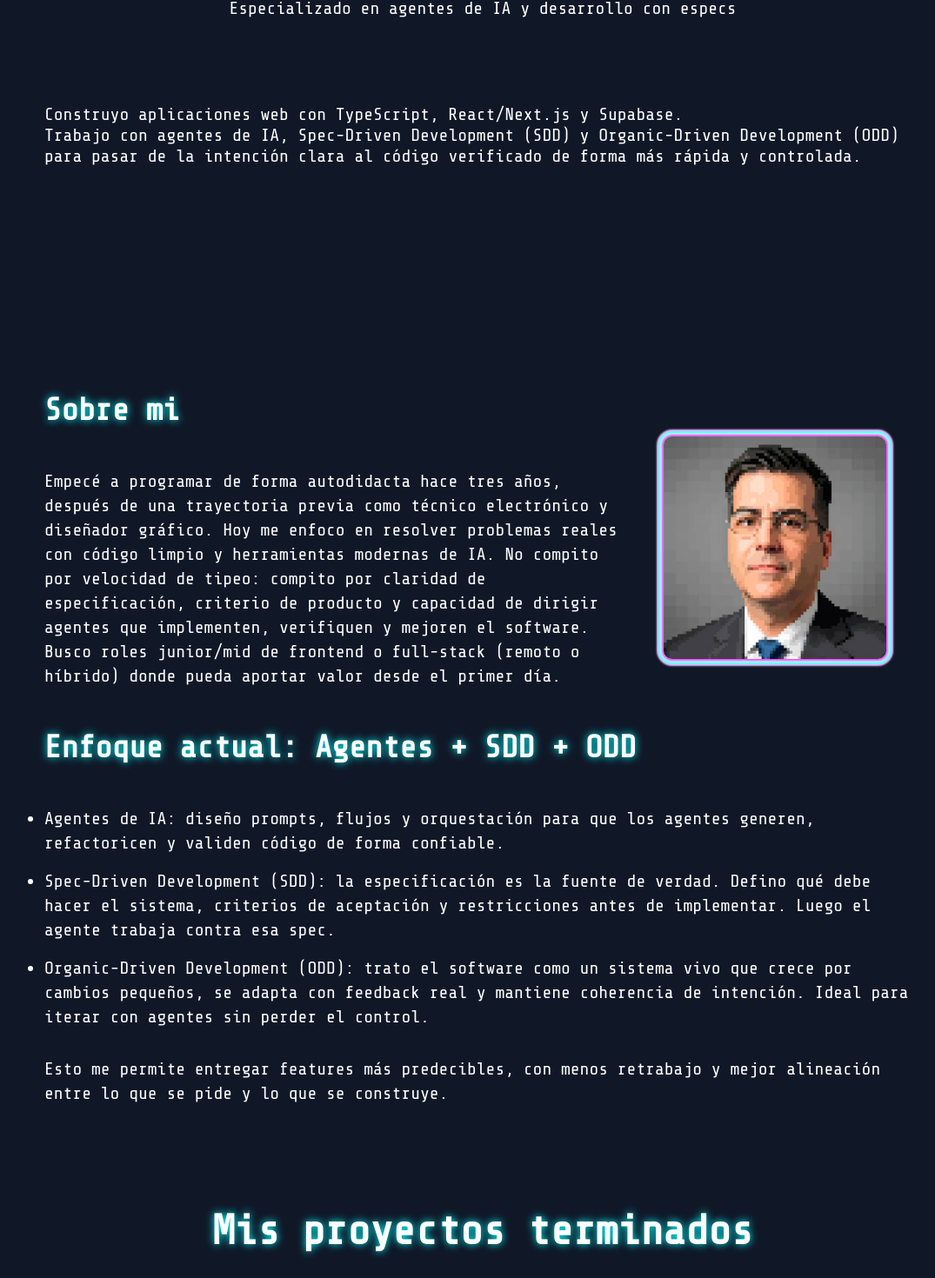
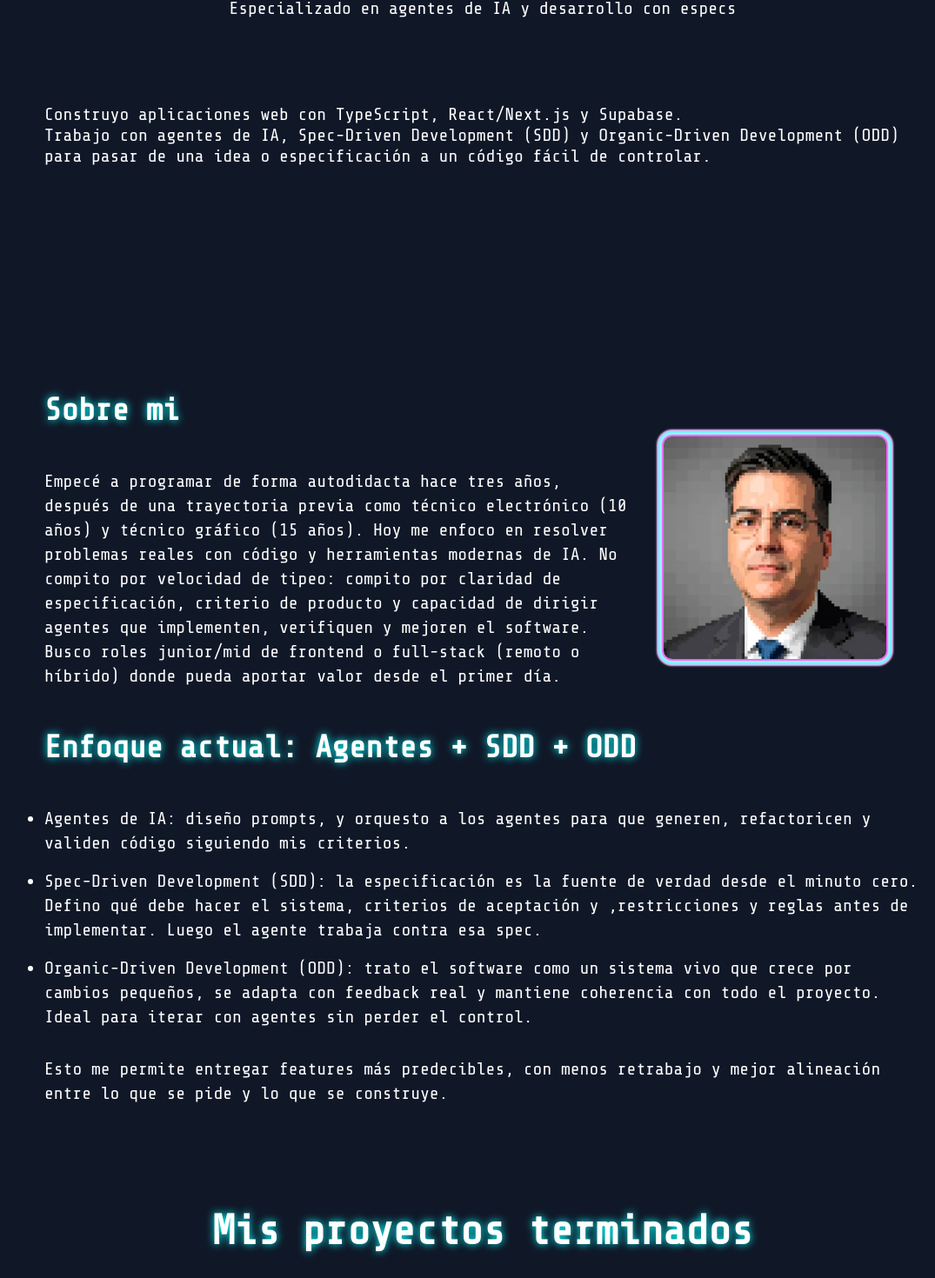
Before and after one commit to AlbertCarri/my-portfolio, a Next.js app: page / in a window 1280 px wide. Shown: the part 500-1970 px from the top of the page at 87% size, without its empty margins (85-1160 px from the left). Built offline with nearby package versions, Linux system fonts and the light colour scheme.

Commit message:
Copyright actual

```diff
--- a/components/AboutMe.jsx
+++ b/components/AboutMe.jsx
@@ -13,8 +13,8 @@ export default function AboutMe() {
           </h2>
           <p className="sm:text-md lg:text-xl text-xs text-left mb-8">
             Empecé a programar de forma autodidacta hace tres años, después de
-            una trayectoria previa como técnico electrónico y diseñador gráfico.
-            Hoy me enfoco en resolver problemas reales con código limpio y
+            una trayectoria previa como técnico electrónico {'(10 años)'} y técnico gráfico {'(15 años)'}.
+            Hoy me enfoco en resolver problemas reales  con código y
             herramientas modernas de IA. No compito por velocidad de tipeo:
             compito por claridad de especificación, criterio de producto y
             capacidad de dirigir agentes que implementen, verifiquen y mejoren
@@ -38,19 +38,19 @@ export default function AboutMe() {
 
       <ul className="sm:text-md lg:text-xl text-xs mb-8 text-left list-disc">
         <li className="mb-4">
-          Agentes de IA: diseño prompts, flujos y orquestación para que los
-          agentes generen, refactoricen y validen código de forma confiable.
+          Agentes de IA: diseño prompts, y orquesto a los agentes para que
+          generen, refactoricen y validen código siguiendo mis criterios.
         </li>
         <li className="mb-4">
           Spec-Driven Development (SDD): la especificación es la fuente de
-          verdad. Defino qué debe hacer el sistema, criterios de aceptación y
-          restricciones antes de implementar. Luego el agente trabaja contra esa
+          verdad desde el minuto cero. Defino qué debe hacer el sistema, criterios de aceptación y
+          ,restricciones y reglas antes de implementar. Luego el agente trabaja contra esa
           spec.
         </li>
         <li className="mb-4">
           Organic-Driven Development (ODD): trato el software como un sistema
           vivo que crece por cambios pequeños, se adapta con feedback real y
-          mantiene coherencia de intención. Ideal para iterar con agentes sin
+          mantiene coherencia con todo el proyecto. Ideal para iterar con agentes sin
           perder el control.
         </li>
       </ul>
--- a/components/Footer.jsx
+++ b/components/Footer.jsx
@@ -28,7 +28,7 @@ const Footer = () => {
           </a>
         </div>
         <p className="text-center mt-4 text-sm">
-          © 2025 Retro Dev. All rights reserved.
+          © 2026 Retro Dev. All rights reserved.
         </p>
         <a
           href="mailto:info@edelbyte.com.ar"
--- a/components/Hero.jsx
+++ b/components/Hero.jsx
@@ -19,8 +19,8 @@ const Hero = () => {
         Construyo aplicaciones web con TypeScript, React/Next.js y Supabase.
         <br />
         Trabajo con agentes de IA, Spec-Driven Development {"(SDD)"} y
-        Organic-Driven Development {"(ODD)"} para pasar de la intención clara al
-        código verificado de forma más rápida y controlada.
+        Organic-Driven Development {"(ODD)"} para pasar de una idea o especificación
+        a un código fácil de controlar.
       </p>
     </section>
   );
```
